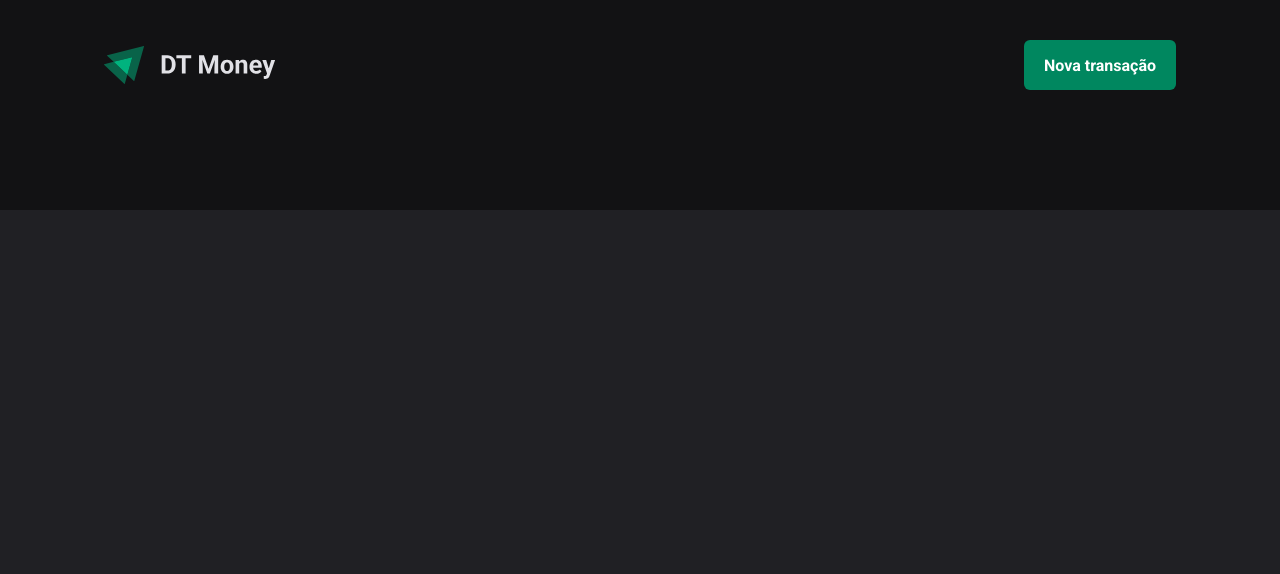
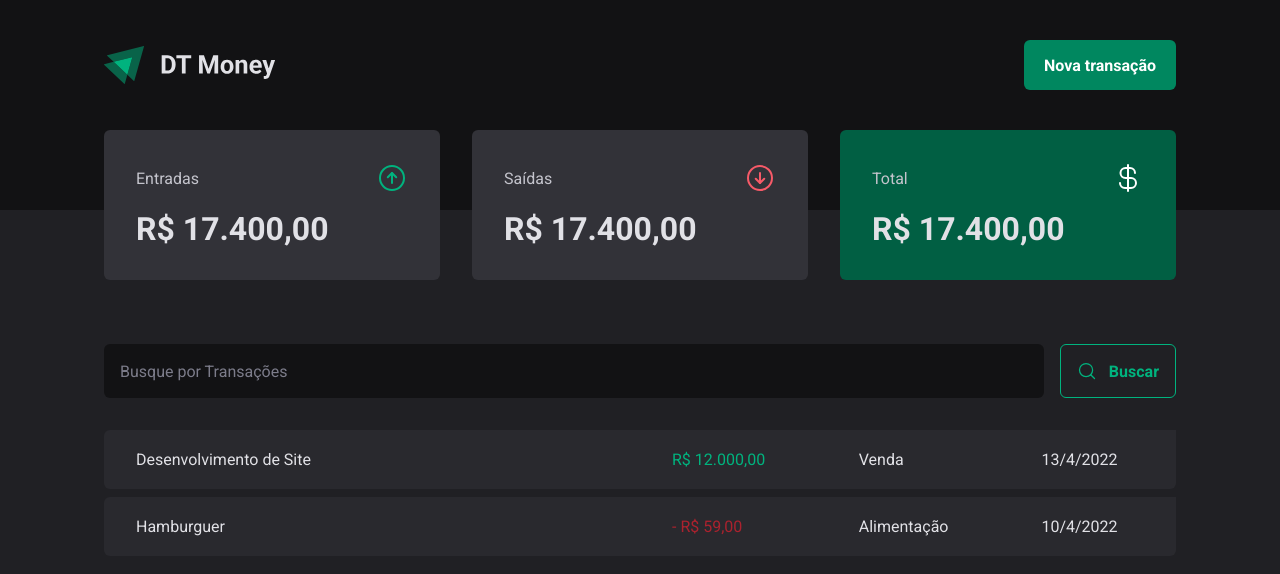
Before and after one commit to VinniC77/VC-Money, a React (Vite) app: page / in a window 1280 px wide. Shown: the top 574 px of the page. Built offline with nearby package versions, Linux system fonts and the light colour scheme.

Commit message:
Finalização de estilização da página

```diff
--- a/package.json
+++ b/package.json
@@ -10,6 +10,7 @@
   },
   "dependencies": {
     "@types/styled-components": "^5.1.26",
+    "phosphor-react": "^1.4.1",
     "react": "^18.2.0",
     "react-dom": "^18.2.0",
     "styled-components": "^5.3.8"
--- /dev/null
+++ b/src/components/Summary/index.tsx
@@ -0,0 +1,30 @@
+import { ArrowCircleUp, CurrencyDollar, ArrowCircleDown } from "phosphor-react";
+import { SummaryCard, SummaryContainer } from "./styles";
+
+export function Summary() {
+    return (
+        <SummaryContainer>
+            <SummaryCard>
+                <header>
+                    <span>Entradas</span>
+                    <ArrowCircleUp size={32} color="#00B37E" />
+                </header>
+                <strong>R$ 17.400,00</strong>
+            </SummaryCard>
+            <SummaryCard>
+                <header>
+                    <span>Saídas</span>
+                    <ArrowCircleDown size={32} color="#F75A68" />
+                </header>
+                <strong>R$ 17.400,00</strong>
+            </SummaryCard>
+            <SummaryCard variant="green">
+                <header>
+                    <span>Total</span>
+                    <CurrencyDollar size={32} color="#FFF" />
+                </header>
+                <strong>R$ 17.400,00</strong>
+            </SummaryCard>
+        </SummaryContainer>
+    )
+}
--- /dev/null
+++ b/src/components/Summary/styles.ts
@@ -0,0 +1,41 @@
+import styled, { css } from "styled-components";
+
+export const SummaryContainer = styled.section`
+    width: 100%;
+    max-width: 1120px;
+    margin: 0 auto;
+    padding: 0 1.5rem;
+
+    display: grid;
+    grid-template-columns: repeat(3, 1fr);
+    gap: 2rem;
+
+    margin-top: -5rem;
+`;
+
+interface SummaryCardProps {
+    variant?: 'green';
+}
+
+export const SummaryCard = styled.div<SummaryCardProps>`
+    background: ${props => props.theme["gray-600"]};
+    border-radius: 6px;
+    padding: 2rem;
+
+    header {
+        display: flex;
+        align-items: center;
+        justify-content: space-between;
+        color: ${props => props.theme["gray-300"]};
+    }
+
+    strong {
+        display: block;
+        margin-top: 1rem;
+        font-size: 2rem;
+    }
+
+    ${props => props.variant === 'green' && css`
+        background: ${props.theme["green-700"]};
+    `}
+`;
--- /dev/null
+++ b/src/pages/Transactions/components/SearchForm/index.tsx
@@ -0,0 +1,14 @@
+import { MagnifyingGlass } from "phosphor-react";
+import { SearchFormContainer } from "./styles";
+
+export function SearchForm() {
+    return (
+        <SearchFormContainer>
+            <input type="text" placeholder="Busque por Transações" />
+            <button type="submit">
+                <MagnifyingGlass size={20} />
+                Buscar
+            </button>
+        </SearchFormContainer>
+    )
+}
--- /dev/null
+++ b/src/pages/Transactions/components/SearchForm/styles.ts
@@ -0,0 +1,40 @@
+import styled from "styled-components";
+
+export const SearchFormContainer = styled.form`
+  display: flex;
+  gap: 1rem;
+
+  input {
+    flex: 1;
+    border-radius: 6px;
+    border: 0;
+    background: ${(props) => props.theme["gray-900"]};
+    color: ${(props) => props.theme["gray-300"]};
+    padding: 1rem;
+
+    &::placeholder {
+      color: ${(props) => props.theme["gray-500"]};
+    }
+  }
+
+  button {
+    display: flex;
+    align-items: center;
+    gap: 0.75rem;
+
+    border: 0;
+    padding: 1rem;
+    background: transparent;
+    border: 1px solid ${(props) => props.theme["green-300"]};
+    color: ${(props) => props.theme["green-300"]};
+    font-weight: 700;
+    border-radius: 6px;
+
+    &:hover {
+      background: ${(props) => props.theme["green-500"]};
+      border-color: ${(props) => props.theme["green-500"]};
+      color: ${(props) => props.theme.white};
+      transition: background-color 0.2s, color 0.2s, border-color 0.2s;
+    }
+  }
+`;
--- a/src/pages/Transactions/index.tsx
+++ b/src/pages/Transactions/index.tsx
@@ -1,9 +1,33 @@
 import { Header } from "../../components/Header";
+import { Summary } from "../../components/Summary";
+import { SearchForm } from "./components/SearchForm";
+import { PriceHighLight, TransactionContainer, TransactionsTable } from "./styles";
 
 export function Transactions() {
-    return (
-        <div>
-            <Header />
-        </div>
-    )
+  return (
+    <div>
+      <Header />
+      <Summary />
+
+      <TransactionContainer>
+        <SearchForm />
+        <TransactionsTable>
+          <tbody>
+            <tr>
+              <td width="50%">Desenvolvimento de Site</td>
+              <td><PriceHighLight variant="income">R$ 12.000,00</PriceHighLight></td>
+              <td>Venda</td>
+              <td>13/4/2022</td>
+            </tr>
+            <tr>
+              <td width="50%">Hamburguer</td>
+              <td><PriceHighLight variant="outcome">- R$ 59,00</PriceHighLight></td>
+              <td>Alimentação</td>
+              <td>10/4/2022</td>
+            </tr>
+          </tbody>
+        </TransactionsTable>
+      </TransactionContainer>
+    </div>
+  );
 }
--- a/src/pages/Transactions/styles.ts
+++ b/src/pages/Transactions/styles.ts
@@ -1,5 +1,38 @@
 import styled from "styled-components";
 
-export const TransactionContainer = styled.div`
-    display: flex;
+export const TransactionContainer = styled.main`
+    width: 100%;
+    max-width: 1120px;
+    margin: 4rem auto 0;
+    padding: 0 1.5rem;
 `;
+
+export const TransactionsTable = styled.table`
+    width: 100%;
+    border-collapse: separate;
+    border-spacing: 0 0.5rem;
+    margin-top: 1.5rem;
+
+    td {
+        padding: 1.25rem 2rem;
+        background: ${props => props.theme["gray-700"]};
+
+        &:first-child {
+            border-top-left-radius: 6px;
+            border-bottom-left-radius: 6px;
+        }
+
+        &:last-child {
+            border-bottom-right-radius: 6px;
+            border-bottom-right-radius: 6px;
+        }
+    }
+`;
+
+interface PriceHighLightProps {
+    variant: 'income' | 'outcome';
+}
+
+export const PriceHighLight = styled.span<PriceHighLightProps>`
+    color: ${props => props.variant === 'income' ? props.theme["green-300"] : props.theme["red-500"]};
+`;
```
Also changed, not shown: 1 other file (tests, documents, lock files or other folders).
